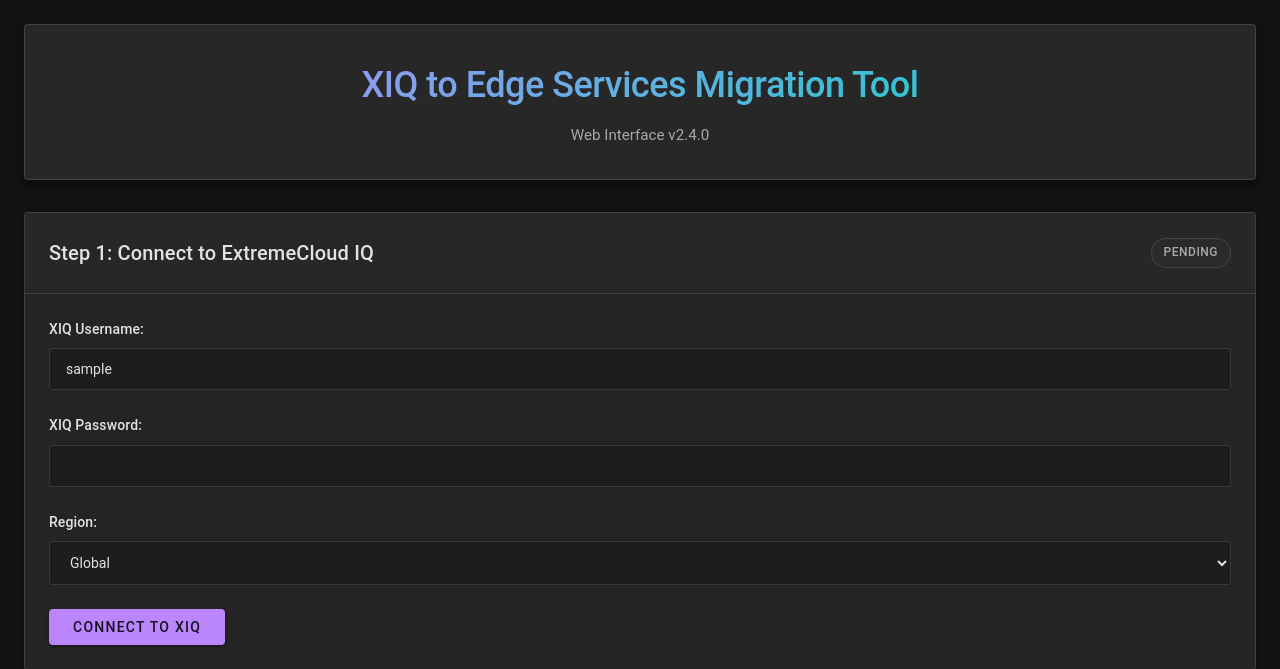
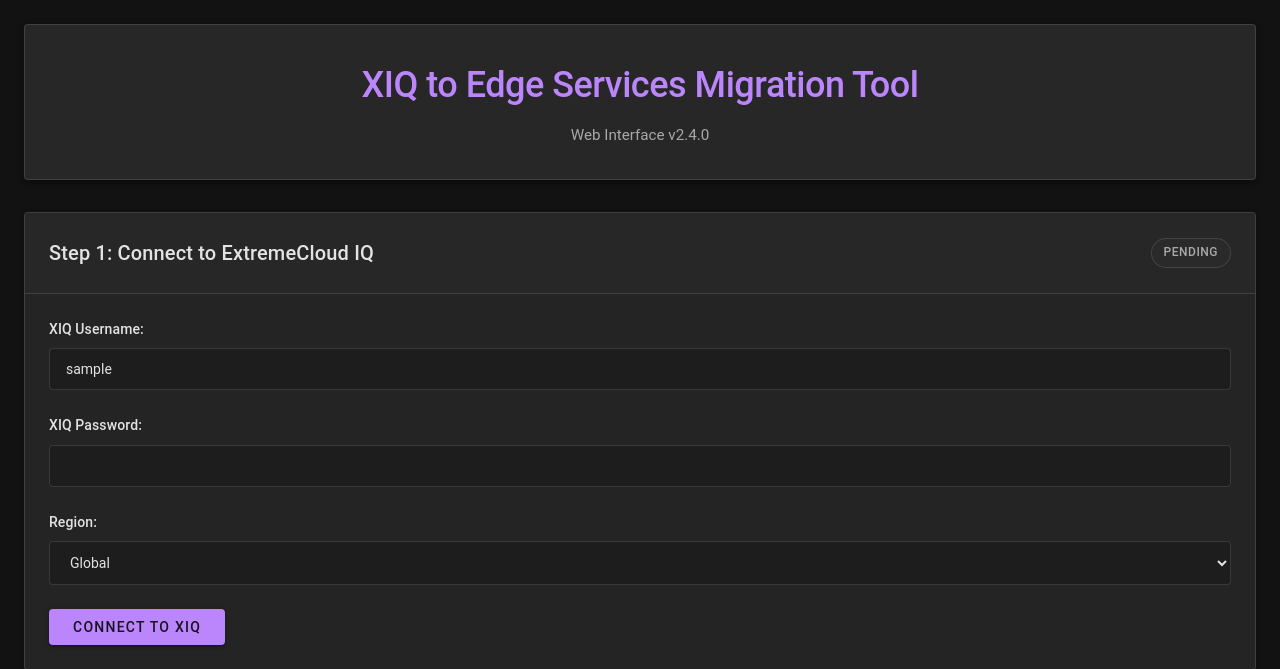
Before and after one commit to thomassophiea/xiq-edge-migration, a Flask app: page / in a window 1280 px wide. Shown: the top 669 px of the page. Run offline with Flask 3, Linux system fonts and the light colour scheme; the visitor is signed in with stand-in values (Sample User, id 1); data that the repository does not hold is empty.

Commit message:
Update style.css

```diff
--- a/static/css/style.css
+++ b/static/css/style.css
@@ -98,10 +98,7 @@
     font-size: 2.25rem;
     font-weight: 500;
     margin-bottom: var(--spacing-sm);
-    background: linear-gradient(135deg, var(--primary-color), var(--secondary-color));
-    -webkit-background-clip: text;
-    -webkit-text-fill-color: transparent;
-    background-clip: text;
+    color: var(--primary-color);
     letter-spacing: -0.5px;
 }
 
```
